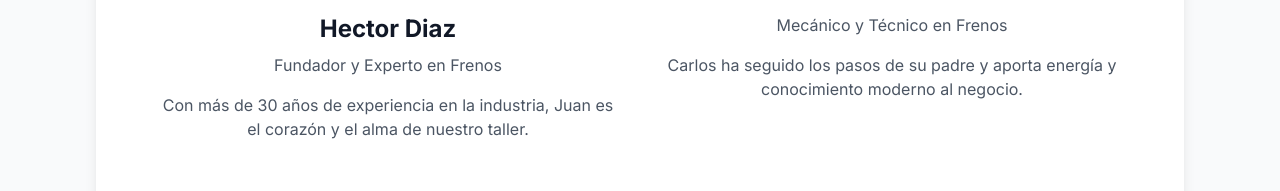
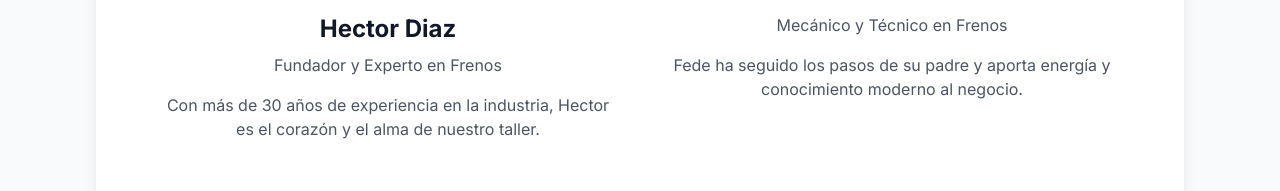
Before and after one commit to makzzer/nextjs-transfren, a Next.js app: page /aboutus in a window 1280 px wide. Shown: the part 539-730 px from the top of the page. Built offline with nearby package versions, Linux system fonts and the light colour scheme.

Commit message:
mejoras nombres about us

```diff
--- a/app/aboutus/page.tsx
+++ b/app/aboutus/page.tsx
@@ -14,13 +14,13 @@ const AboutUs = () => {
               <Image src="/hector.png" alt="Padre" width={160} height={160} className="rounded-full"/>
               <h3 className="mt-6 text-2xl font-bold text-gray-900">Hector Diaz</h3>
               <p className="mt-2 text-gray-600">Fundador y Experto en Frenos</p>
-              <p className="mt-4 text-gray-600">Con más de 30 años de experiencia en la industria, Juan es el corazón y el alma de nuestro taller.</p>
+              <p className="mt-4 text-gray-600">Con más de 30 años de experiencia en la industria, Hector es el corazón y el alma de nuestro taller.</p>
             </div>
             <div className="flex flex-col items-center text-center">
               <Image src="/fede.png" alt="Hijo" width={160} height={160} className="rounded-full"/>
               <h3 className="mt-6 text-2xl font-bold text-gray-900">Federico Diaz</h3>
               <p className="mt-2 text-gray-600">Mecánico y Técnico en Frenos</p>
-              <p className="mt-4 text-gray-600">Carlos ha seguido los pasos de su padre y aporta energía y conocimiento moderno al negocio.</p>
+              <p className="mt-4 text-gray-600">Fede ha seguido los pasos de su padre y aporta energía y conocimiento moderno al negocio.</p>
             </div>
           </div>
         </div>
```
